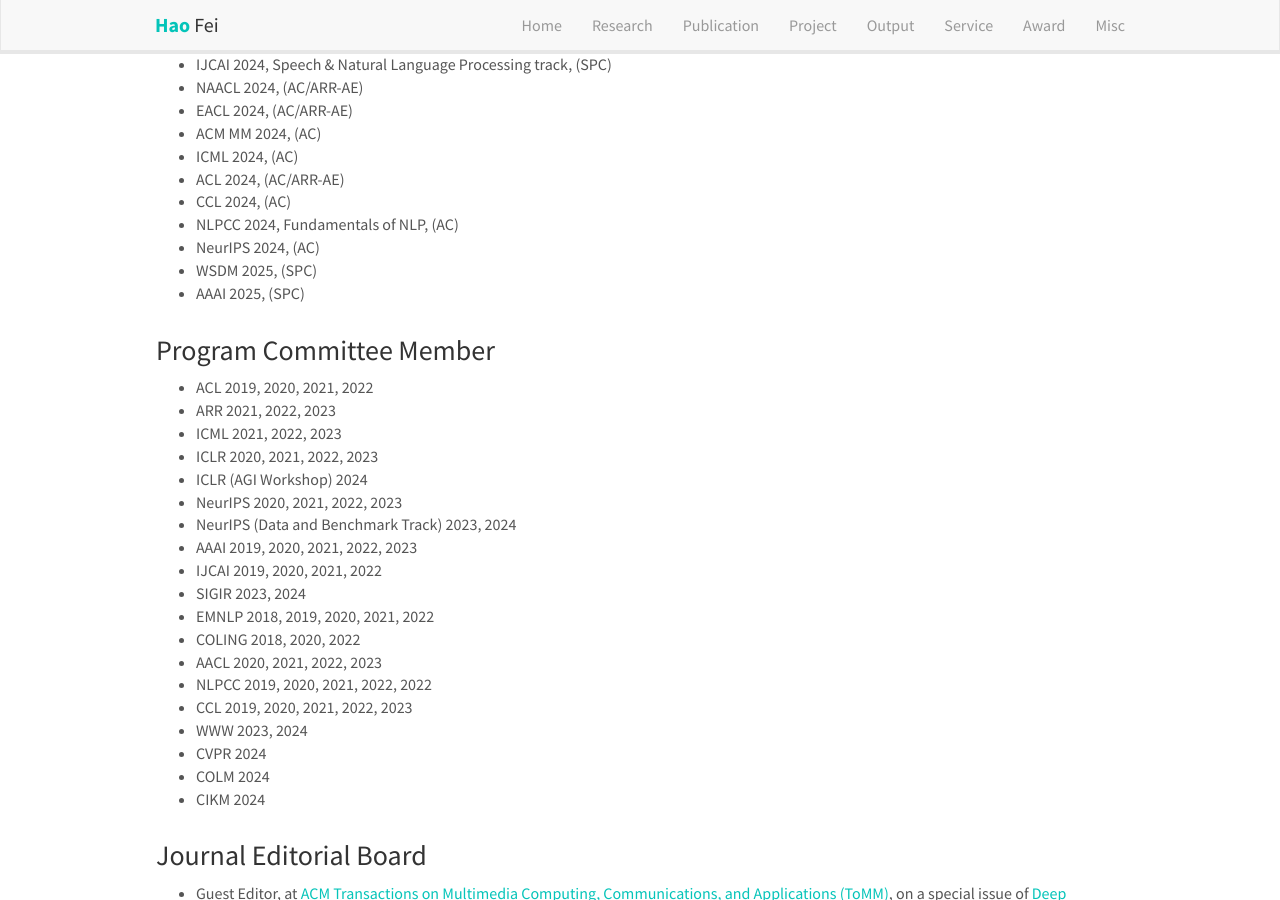
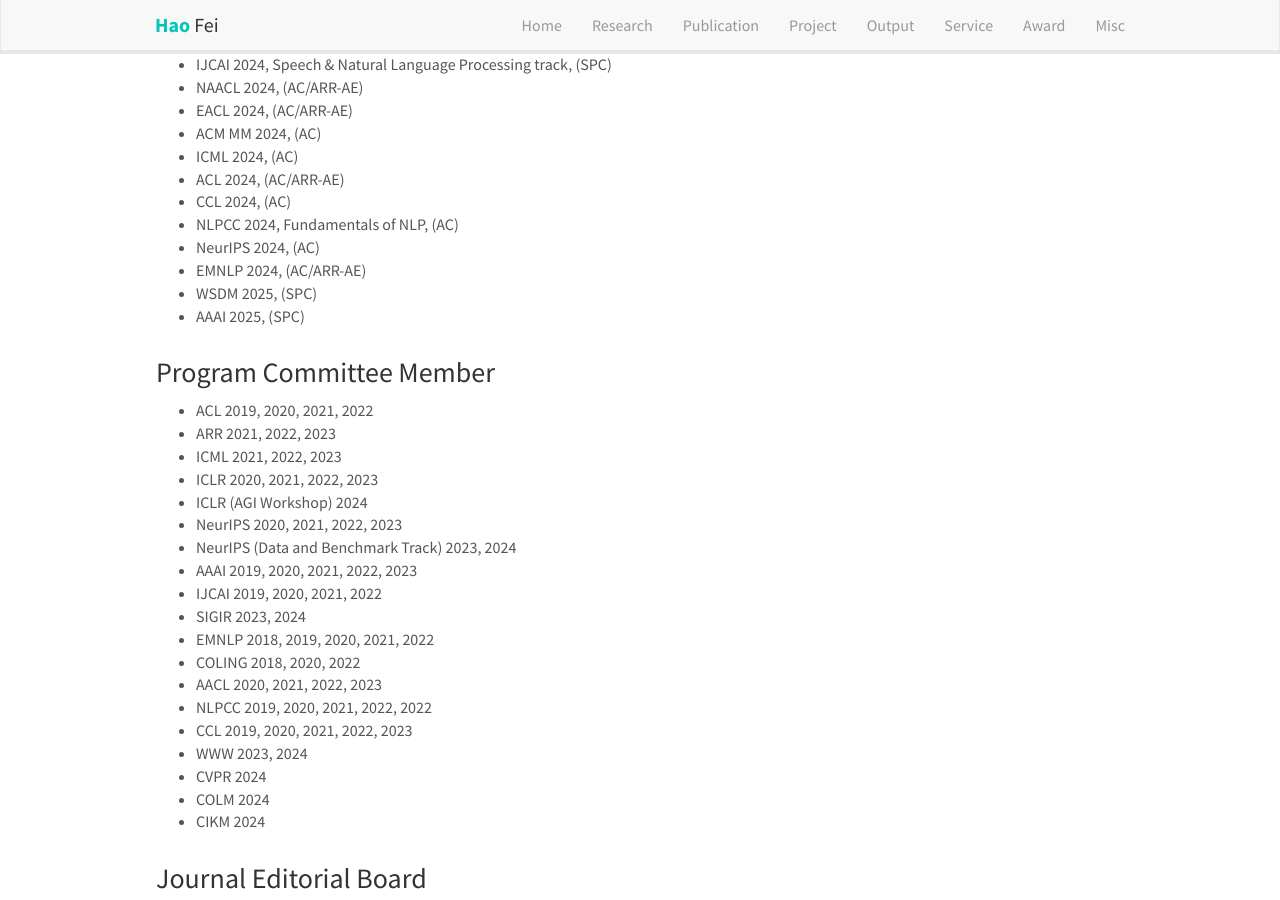
Before and after one commit to scofield7419/scofield7419.github.io, a Jekyll site: the page built from _pages/services.md, in a window 1280 px wide and 900 px high, scrolled down 575 px. Built offline with Jekyll 4.4.1, drawn with Linux system fonts in a browser that asks for light colours; nearby versions of some CDN libraries; comment, search, counter and statistics services are not loaded; a style sheet for code colours, icons or effects is not loaded.

Commit message:
Update services.md

```diff
--- a/_pages/services.md
+++ b/_pages/services.md
@@ -45,6 +45,7 @@
 - CCL 2024, (AC)
 - NLPCC 2024, Fundamentals of NLP, (AC)
 - NeurIPS 2024, (AC)
+- EMNLP 2024, (AC/ARR-AE)
 - WSDM 2025, (SPC)
 - AAAI 2025, (SPC)
 
```
